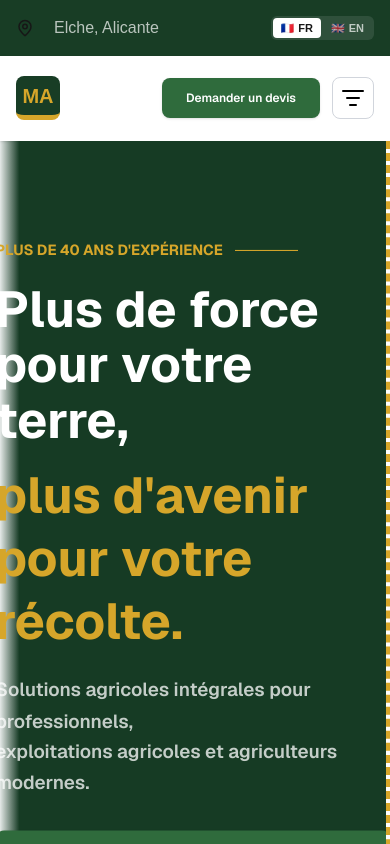
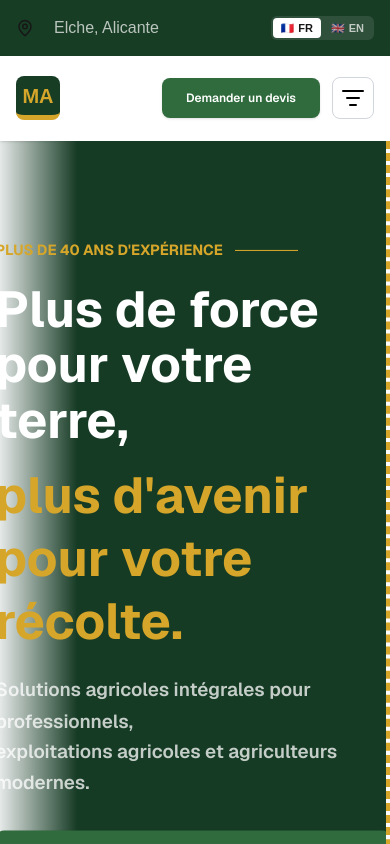
Before and after one commit to eliezermasial/machine-andre, a Next.js app: page /about in a window 390 px wide. Shown: the top 844 px of the page. Built offline with nearby package versions, Linux system fonts and the light colour scheme.

Commit message:
style(hero): adjust responsive gradient overlay

```diff
--- a/components/sections/Hero.tsx
+++ b/components/sections/Hero.tsx
@@ -21,7 +21,7 @@ export function Hero() {
         `)}
         >
             <div className={cn(`absolute inset-0 bg-linear-to-r from-transparent
-                via-[#183d25] via-5% to-[#183d25]`)}
+                via-[#183d25] via-20% md:via-5% to-[#183d25]`)}
             />
 
             <div className={cn(`hidden md:block absolute inset-y-0 right-0 border-l-2 border-dashed
```
